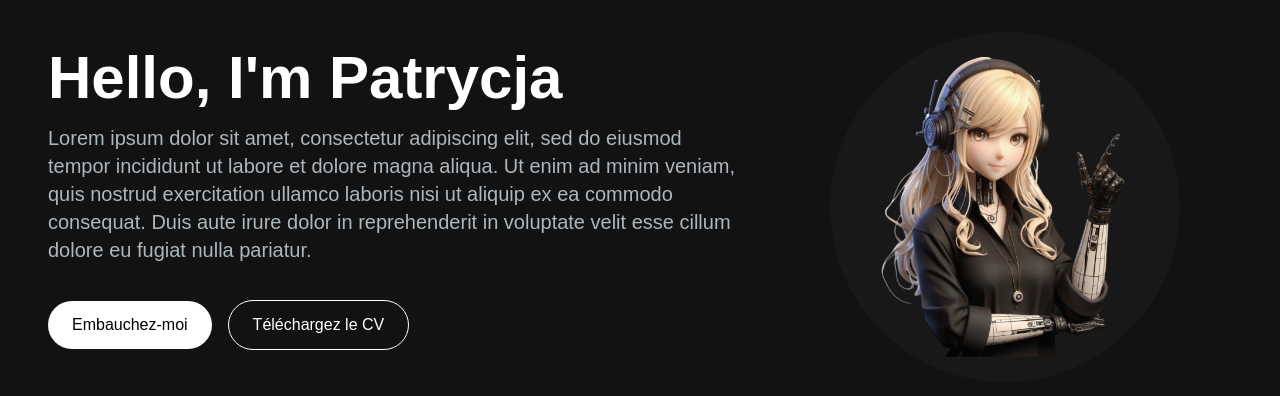
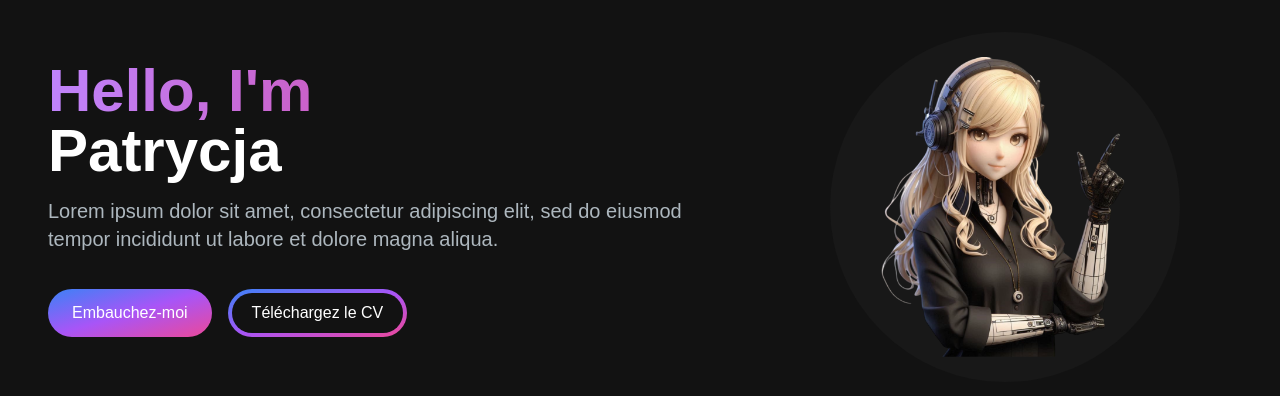
Before and after one commit to xpatk/portfolio, a Next.js app: page / in a window 1280 px wide. Shown: the top 396 px of the page. Built offline with nearby package versions, Linux system fonts and the light colour scheme.

Commit message:
style to buttons and text downloaded type animation

```diff
--- a/app/components/ProfileSection.jsx
+++ b/app/components/ProfileSection.jsx
@@ -1,28 +1,52 @@
 import React from "react";
 import Image from "next/image";
+import { TypeAnimation } from "react-type-animation";
+
+const ExampleComponent = () => {
+  return (
+    <TypeAnimation
+      sequence={[
+        // Same substring at the start will only be typed out once, initially
+        "We produce food for Mice",
+        1000, // wait 1s before replacing "Mice" with "Hamsters"
+        "We produce food for Hamsters",
+        1000,
+        "We produce food for Guinea Pigs",
+        1000,
+        "We produce food for Chinchillas",
+        1000,
+      ]}
+      wrapper="span"
+      speed={50}
+      style={{ fontSize: "2em", display: "inline-block" }}
+      repeat={Infinity}
+    />
+  );
+};
 
 const ProfileSection = () => {
   return (
     <section>
-      <div className="grid grid-cols-1 lg:grid-cols-12">
-        <div className="col-span-7 place-self-center">
-          <h1 className="text-white mb-4 text-5xl lg:text-6xl font-extrabold">
-            Hello, I'm Patrycja
+      <div className="grid grid-cols-1 sm:grid-cols-12">
+        <div className="col-span-7 place-self-center text-center sm:text-left">
+          <h1 className="text-white mb-4 text-4xl sm:text-5xl lg:text-6xl font-extrabold">
+            <div className="text-transparent bg-clip-text bg-gradient-to-r from-purple-400 to-pink-600">
+              Hello, I'm{""}
+            </div>
+            Patrycja
           </h1>
-          <p className="text-[#ADB7BE] mb-6 text-lg lg:text-xl">
+          <p className="text-[#ADB7BE] text-base sm:text-lg mb-6 lg:text-xl">
             Lorem ipsum dolor sit amet, consectetur adipiscing elit, sed do
-            eiusmod tempor incididunt ut labore et dolore magna aliqua. Ut enim
-            ad minim veniam, quis nostrud exercitation ullamco laboris nisi ut
-            aliquip ex ea commodo consequat. Duis aute irure dolor in
-            reprehenderit in voluptate velit esse cillum dolore eu fugiat nulla
-            pariatur.
+            eiusmod tempor incididunt ut labore et dolore magna aliqua.
           </p>
           <div>
-            <button className="px-6 py-3 rounded-full mr-4 bg-white hover:bg-slate-200 text-black">
+            <button className="px-6 py-3 w-full sm:w-fit rounded-full mr-4 bg-gradient-to-br from-blue-500 via-purple-500 to-pink-500 hover:bg-slate-200 text-white">
               Embauchez-moi
             </button>
-            <button className="px-6 py-3 rounded-full bg-transparent hover:bg-slate-800 text-white border border-white mt-3">
-              Téléchargez le CV
+            <button className="px-1 py-1 w-full sm:w-fit rounded-full bg-gradient-to-br from-blue-500 via-purple-500 to-pink-500 hover:bg-slate-800 text-white  mt-3">
+              <span className="block bg-[#121212] hover:bg-slate-800 rounded-full px-5 py-2">
+                Téléchargez le CV
+              </span>
             </button>
           </div>
         </div>
--- a/app/page.js
+++ b/app/page.js
@@ -3,8 +3,10 @@
 
 export default function Home() {
   return (
-    <main className="flex min-h-screen flex-col bg-[#121212] container mx-auto px-12 py-4">
-      <ProfileSection />
+    <main className="flex min-h-screen flex-col bg-[#121212]">
+      <container class="container mx-auto px-12 py-4">
+        <ProfileSection />
+      </container>
     </main>
   );
 }
--- a/package.json
+++ b/package.json
@@ -11,7 +11,8 @@
   "dependencies": {
     "next": "14.2.13",
     "react": "^18",
-    "react-dom": "^18"
+    "react-dom": "^18",
+    "react-type-animation": "^3.2.0"
   },
   "devDependencies": {
     "@babel/core": "^7.25.2",
```
Also changed, not shown: public/images/program.png (added), 1 other file (tests, documents, lock files or other folders).
